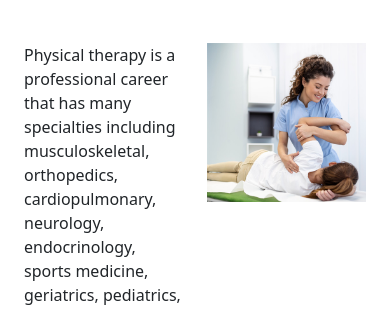
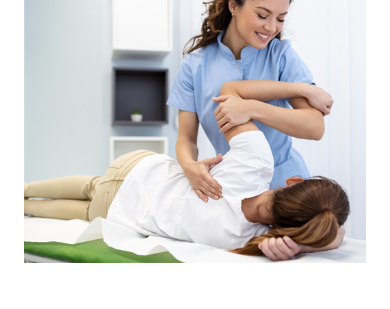
Before and after one commit to Naveen-kumaar/PatientDetailsManagement, a Django app: page / in a window 390 px wide. Shown: the part 2204-2513 px from the top of the page. Run offline with Django 5.2, Linux system fonts and the light colour scheme.

Commit message:
update into mobile responsive

```diff
--- a/template/base.html
+++ b/template/base.html
@@ -21,19 +21,8 @@
     {% block content %}
 
     {% endblock %}
-    <footer class="pb-2 bg-primary mt-2">
-        <div class="row ">
-            <div class="col text-white mt-3">
-                <p >2024 &copy; my project. all rights reserved</p>
-            </div>
-            <div class="col">
-                <ul class="list -inline-item mt-3">
-                    <li class="list-inline-item"><a class="text-white text-decoration-none" href="#">terms of service</a></li>
-                    <li class="list-inline-item"><a class="text-white text-decoration-none" href="#">privacy policy</a></li>
-                    <li class="list-inline-item"><a class="text-white text-decoration-none" href="#">site map</a></li>
-                </ul>
-            </div>
-        </div>
+    <footer class="pb-2 bg-primary text-center text-white ">
+        <p class="copy mt-4">2025 &copy; my project. all rights reserved</p>
     </footer>
 
     <script src="https://cdn.jsdelivr.net/npm/bootstrap@5.3.3/dist/js/bootstrap.bundle.min.js" integrity="sha384-YvpcrYf0tY3lHB60NNkmXc5s9fDVZLESaAA55NDzOxhy9GkcIdslK1eN7N6jIeHz" crossorigin="anonymous"></script>
--- a/template/create.html
+++ b/template/create.html
@@ -9,14 +9,14 @@ Virma-Physio | Add Patient Details
 
     <div class="container mt-5">
         <div class="row">
-            <div class="col-6 mt-5">
+            <div class="col-6 col-lg-6 col-md-6 col-12 mt-5">
                 <div class="col">
                     <img class="img-fluid" src="{% static 'physio.webp' %}">
                     <p>physiotherapy, is a healthcare profession, as well as the care provided by physical therapists who promote, maintain, or restore health through patient education, physical intervention, disease prevention, and health promotion. Physical therapist is the term used for such professionals in the United States, and physiotherapist is the term used in many other countries.</p>
                 </div>
             </div>
 
-            <div class="col-6 p-3 my-5">
+            <div class="col-6 col-lg-6 col-md-6 col-12 p-3 my-5">
                 <form method = "POST"action="">
                     {% csrf_token %}
                     <h2 class="text-primary">Add patient details</h2>
--- a/template/home.html
+++ b/template/home.html
@@ -15,10 +15,10 @@ Virma-Physio | Home
     <section class="py-4 my-3">
         <div class="container">
             <div class="row">
-                <div class="col-6">
+                <div class="col-6 col-lg-6 col-md-6 col-12">
                     <img class="img-fluid" src="{% static 'home2.jpg' %}">
                 </div>
-                <div class="col-6">
+                <div class="col-6 col-lg-6 col-md-6 col-12">
                     <div class="para">
                         <p> physiotherapy, is a healthcare profession, as well as the care provided by physical therapists who promote, maintain, or restore health through patient education, physical intervention, disease prevention, and health promotion. Physical therapist is the term used for such professionals in the United States, and physiotherapist is the term used in many other countries.Physical therapy is a professional career that has many specialties including musculoskeletal, orthopedics, cardiopulmonary, neurology, endocrinology, sports medicine, geriatrics, pediatrics, women's health, wound care and electromyography. Neurological rehabilitation is, in particular, a rapidly emerging field. PTs practice in many settings, such as privately-owned physical therapy clinics, outpatient clinics or offices, health and wellness clinics, rehabilitation hospital facilities, skilled nursing facilities, extended care facilities, private homes, education and research centers, schools, hospices, industrial and these workplaces or other occupational environments, fitness centers and sports training facilities.physiotherapy, is a healthcare profession, as well as the care provided by physical therapists who promote, maintain, or restore health through patient education, physical intervention, disease prevention, and health promotion. Physical therapist is the term used for such professionals in the United States, and physiotherapist is the term used in many other countries.</p>
                     </div>
@@ -29,13 +29,13 @@ Virma-Physio | Home
     <section class="py-4 my-3">
         <div class="container">
             <div class="row">
-                <div class="col-6">
+                <div class="col-6 col-lg-6 col-md-6 col-12">
                     <div class="para">
                         <p>Physical therapy is a professional career that has many specialties including musculoskeletal, orthopedics, cardiopulmonary, neurology, endocrinology, sports medicine, geriatrics, pediatrics, women's health, wound care and electromyography. Neurological rehabilitation is, in particular, a rapidly emerging field. PTs practice in many settings, such as privately-owned physical therapy clinics, outpatient clinics or offices, health and wellness clinics, rehabilitation hospital facilities, skilled nursing facilities, extended care facilities, private homes, education and research centers, schools, hospices, industrial and these workplaces or other occupational environments, fitness centers and sports training facilities.physiotherapy, is a healthcare profession, as well as the care provided by physical therapists who promote, maintain, or restore health through patient education, physical intervention, disease prevention, and health promotion. Physical therapist is the term used for such professionals in the United States, and physiotherapist is the term used in many other countries.</p>
                     </div>
                     <div class="text-center content">
                         <div class="row">
-                            <div class="col-lg-6 col-md-8 mx-auto">
+                            <div class="col-lg-6 col-lg-6 col-md-6 col-12 mx-auto">
                                 <h3></h3>
                                 <p class="lead text-muted"></p>
                                 <p>
@@ -46,7 +46,7 @@ Virma-Physio | Home
                         </div>
                     </div>
                 </div>
-                <div class="col-6">
+                <div class="col-6 col-lg-6 col-md-6 col-12">
                     <img class="img-fluid" src="{% static 'create.jpg' %}">
                 </div>
             </div>
@@ -55,13 +55,13 @@ Virma-Physio | Home
     <section class="py-4 my-3">
         <div class="container">
             <div class="row">
-                <div class="col-6">
+                <div class="col-6 col-lg-6 col-md-6 col-12">
                     <img class="img-fluid" src="{% static 'home3.jpg' %}">
                     <div class="para">
                         <p> physiotherapy, is a healthcare profession, as well as the care provided by physical therapists who promote, maintain, or restore health through patient education, physical intervention, disease prevention, and health promotion. Physical therapist is the term used for such professionals in the United States, and physiotherapist is the term used in many other countries.</p>
                     </div>
                 </div>
-                <div class="col-6">
+                <div class="col-6 col-lg-6 col-md-6 col-12">
                     <div class="para">
                         <p> physiotherapy, is a healthcare profession, as well as the care provided by physical therapists who promote, maintain, or restore health through patient education, physical intervention, disease prevention, and health promotion. Physical therapist is the term used for such professionals in the United States, and physiotherapist is the term used in many other countries.</p>
                     </div>
--- a/template/include/navbar.html
+++ b/template/include/navbar.html
@@ -1,6 +1,6 @@
 {% load static %}
 <header>
-    <nav class="navbar navbar-expand-lg navbar-dark bg-primary fixed-top mb-8" id="navbar">
+    <nav class="navbar navbar-expand-lg navbar-dark bg-primary fixed-top mb-10" id="navbar">
         <div class="container">
             <a href="{% url 'home' %}" class="navbar-brand">
                 <img src="{% static 'logo.png' %}" width="45" height="45" alt="logo-image" loading="lazy" class="display-inline-block align-top">  Virma-Physio
--- a/template/register.html
+++ b/template/register.html
@@ -5,7 +5,8 @@ ShopKart | Register
 {%endblock%}
 
 {% block content %}
-<div class="container content">
+
+<div class="container">
     <div class="row">
         <div class="col-12">
             <h4 class="mb-3"> Register</h4>
@@ -16,7 +17,7 @@ ShopKart | Register
     </div>
     <section class="py-4 my-3">
         <div class="container">
-            <div class="col-6">
+            <div class="col-6 col-lg-6 col-md-6 col-12">
                 <form method="post" action="" >
                      {% csrf_token %}
                      <div class="mb-4">
--- a/template/update.html
+++ b/template/update.html
@@ -18,7 +18,7 @@ Virma-Physio | Update Patient Details
 <section class="bg-light py-4 my-5">
     <div class="container">
         <div class="row">
-            <div class="col-6 border p-5">
+            <div class="col-6 col-lg-6 col-md-6 col-12 border p-5">
                 <form method = "POST"action="{% url 'update' data.id %}">
                     {% csrf_token %}
                     <h2 class="text-primary">Add patient details</h2>
@@ -66,7 +66,7 @@ Virma-Physio | Update Patient Details
                             <label for="duration">Duration</label>
                             <input type="time" class="form-control" value="{{data.Duration}}" name="duration" id="duration" required>
                         </div>
-                    <button type="submit" class="btn btn-primary btn-block mt-3" value="update">Update</button>
+                    <button type="submit" class="btn btn-primary btn-block mt-3" value="update"> Update</button>
                 </form>
             </div>
         </div>
--- a/template/view.html
+++ b/template/view.html
@@ -14,6 +14,7 @@ Virma-Physio | View Patient Details
                 <hr style="border-color:#b8bfc2;">
 
             </div>
+
             <table class="table table-bordered">
                 <tr>
                     <th>Id</th>
@@ -44,7 +45,7 @@ Virma-Physio | View Patient Details
                 <td>{{data.Pain}}</td>
                 <td>{{data.Duration}}</td>
                 <td><a class="btn btn-success" href="{% url 'update' data.id %}">Update</a></td>
-                <td><a href="{% url 'Delete' data.id %}" onclick="return confirm('Are you sure? to Remove')" class="btn btn-danger "><i class="fa fa-trash ">Delete</a></td>
+                <td><a href="{% url 'Delete' data.id %}" onclick="return confirm('Are you sure? to Remove')" class="btn btn-danger "><i class="fa fa-trash"> Delete</a></td>
             </tr>
                 {% endfor %}
             </table>
```
Also changed, not shown: template/login.html (+6 -6 lines), db.sqlite3, static/style.css (line endings or trailing spaces).
